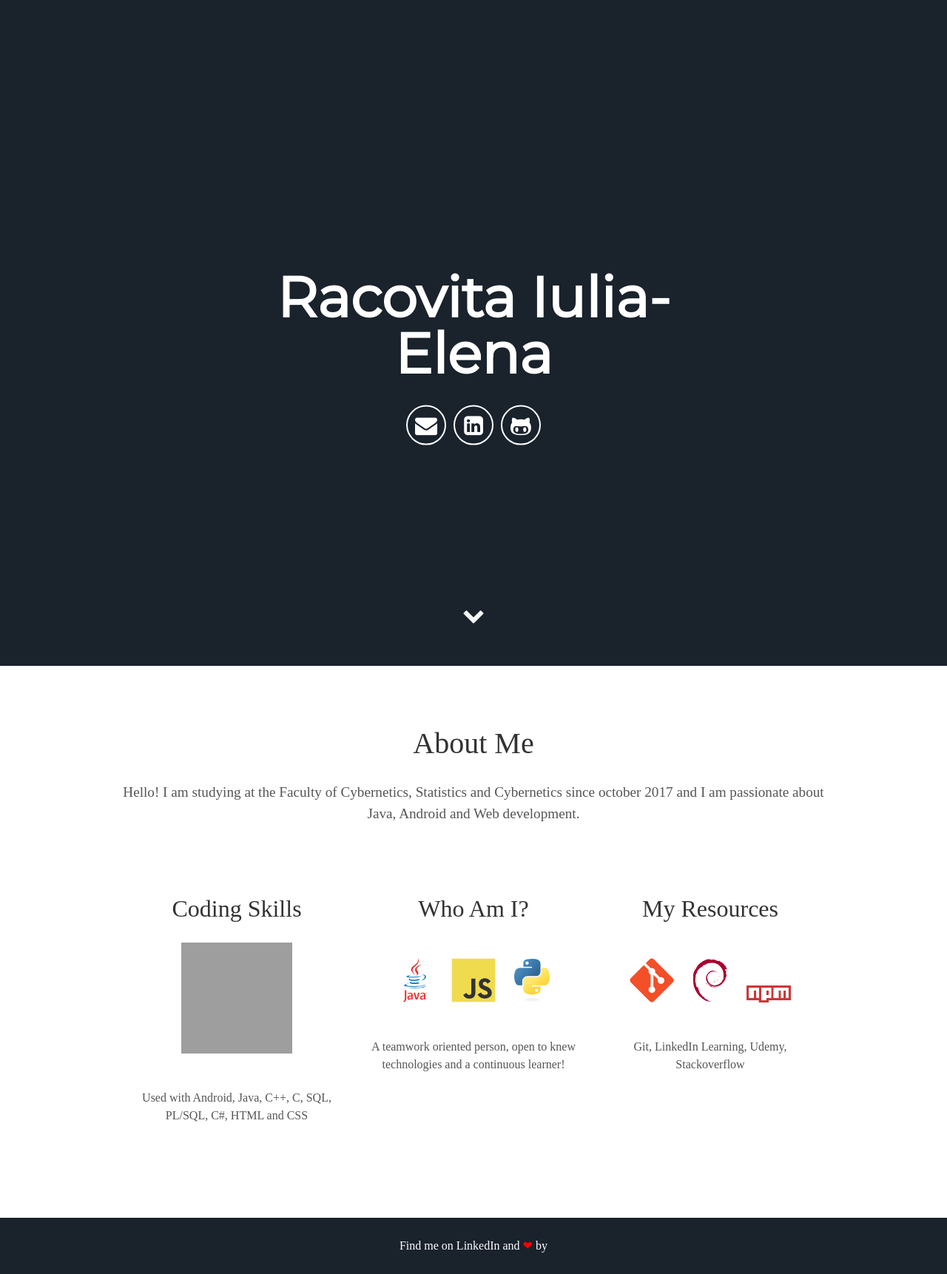
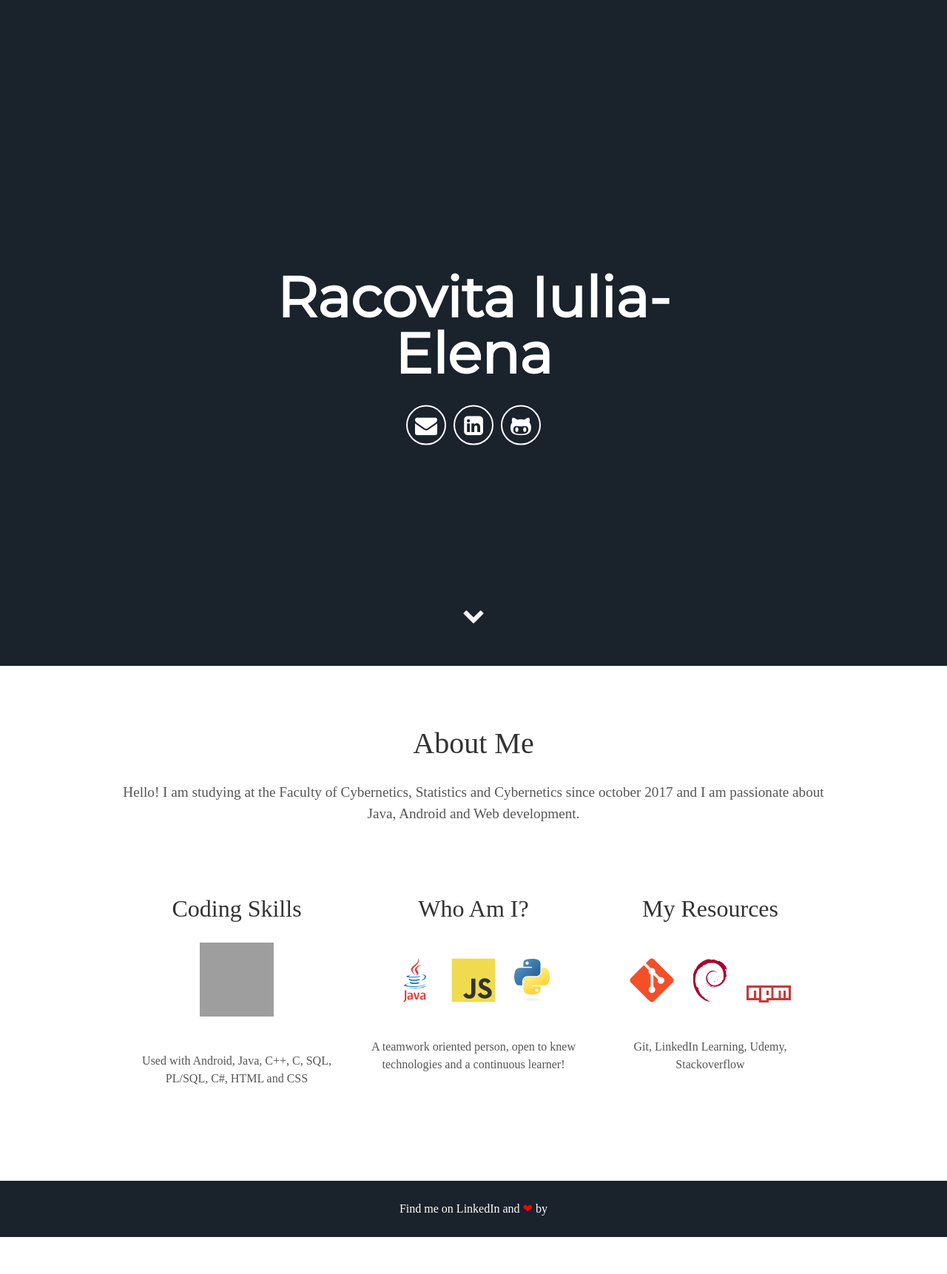
Before and after one commit to IuliaE98/IuliaRacovita98.github.io, a Jekyll site: the page built from index.html, in a window 1280 px wide. Shown: the whole page at 74% size. Built offline with Jekyll 4.4.1, drawn with Linux system fonts in a browser that asks for light colours; some web fonts are replaced; after the commit the page ends 1672 px from its top, so only the background shows below that; grey boxes are pictures that could not be loaded.

Commit message:
Update about.html

```diff
--- a/_includes/about.html
+++ b/_includes/about.html
@@ -5,7 +5,7 @@
 <div class="user">
   <div class="tech">
     <h2>Coding Skills</h2>
-    <img src="https://raw.githubusercontent.com/IuliaRacovita98/IuliaRacovita98.github.io/master/_includes/girlcoding.jpg" width="150" height="150">
+    <img src="https://raw.githubusercontent.com/IuliaRacovita98/IuliaRacovita98.github.io/master/_includes/girlcoding.jpg" width="100" height="100">
     <p>Used with Android, Java, C++, C, SQL, PL/SQL, C#, HTML and CSS</p>
   </div>
   <div class="tech">
```
